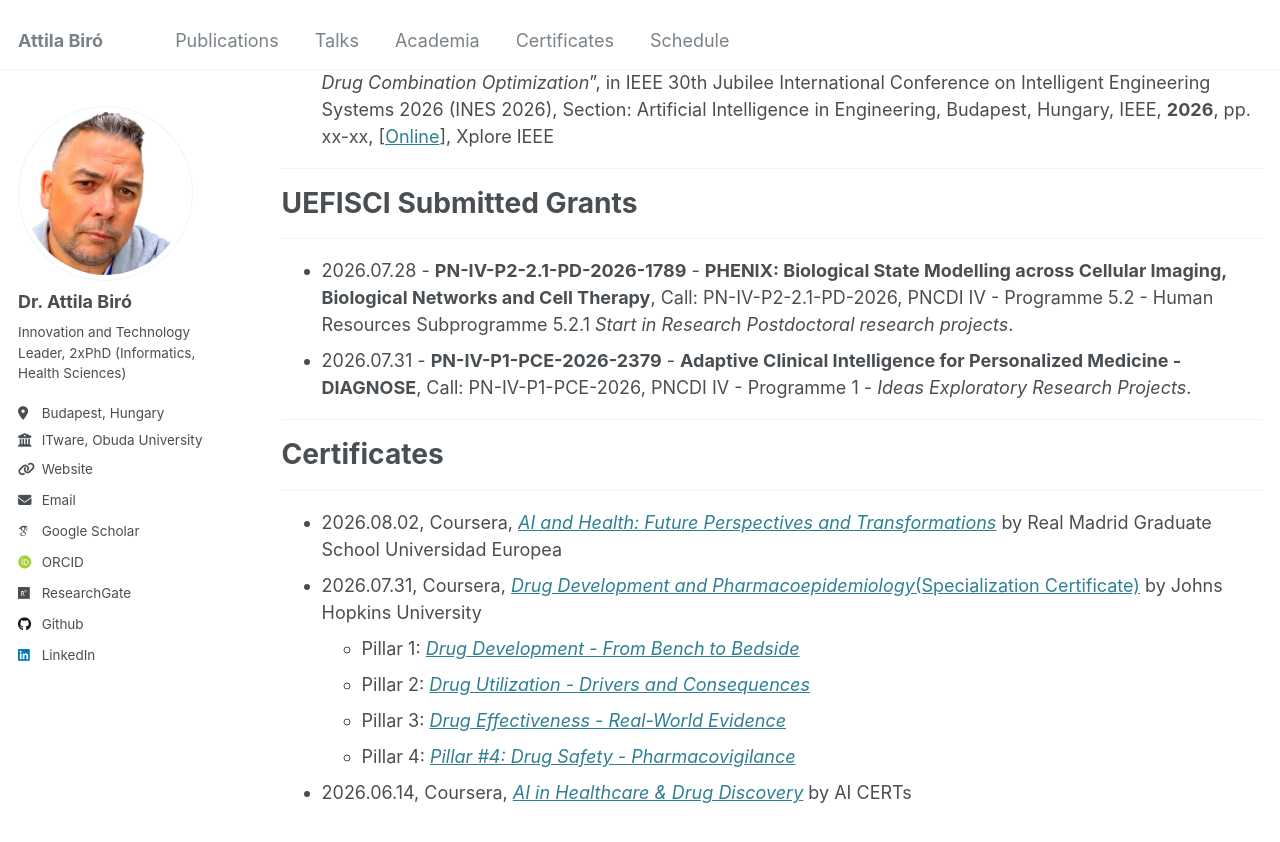
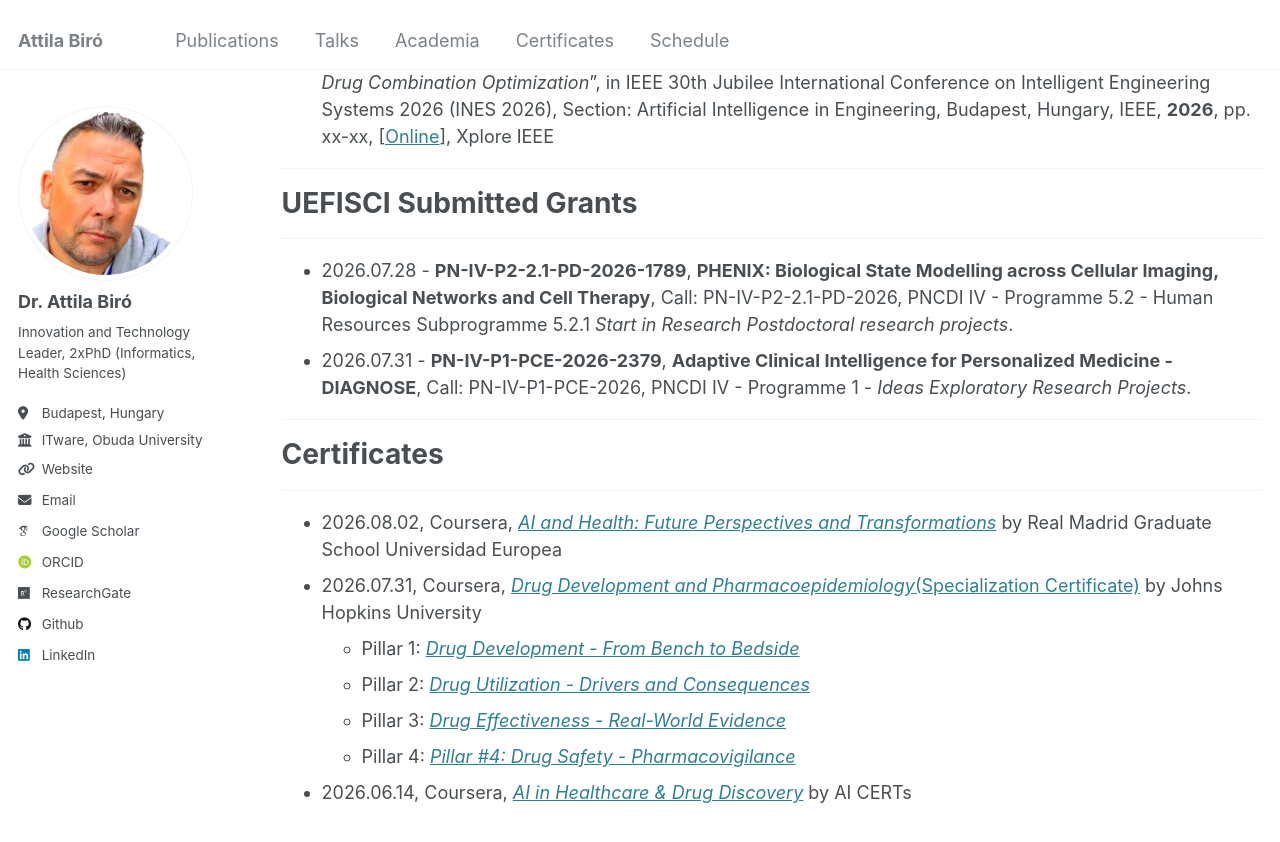
Before and after one commit to biroka/biroka.github.io, a Jekyll site: the page built from _pages/postdoc_umfst.md, in a window 1280 px wide and 900 px high, scrolled down 523 px. Shown: the top 842 px of the window. Built offline with Jekyll 4.4.1, drawn with Linux system fonts in a browser that asks for light colours; some web fonts are replaced.

Commit message:
Reformat grant entries for consistency

```diff
--- a/_pages/postdoc_umfst.md
+++ b/_pages/postdoc_umfst.md
@@ -24,8 +24,8 @@ author_profile: true
 ***
 # UEFISCI Submitted Grants
 ***
-* 2026.07.28 - **PN-IV-P2-2.1-PD-2026-1789** - **PHENIX: Biological State Modelling across Cellular Imaging, Biological Networks and Cell Therapy**, Call: PN-IV-P2-2.1-PD-2026, PNCDI IV - Programme 5.2 - Human Resources Subprogramme 5.2.1 _Start in Research Postdoctoral research projects_.
-* 2026.07.31 - **PN-IV-P1-PCE-2026-2379** - **Adaptive Clinical Intelligence for Personalized Medicine - DIAGNOSE**, Call: PN-IV-P1-PCE-2026, PNCDI IV - Programme 1 - _Ideas Exploratory Research Projects_.
+* 2026.07.28 - **PN-IV-P2-2.1-PD-2026-1789**, **PHENIX: Biological State Modelling across Cellular Imaging, Biological Networks and Cell Therapy**, Call: PN-IV-P2-2.1-PD-2026, PNCDI IV - Programme 5.2 - Human Resources Subprogramme 5.2.1 _Start in Research Postdoctoral research projects_.
+* 2026.07.31 - **PN-IV-P1-PCE-2026-2379**, **Adaptive Clinical Intelligence for Personalized Medicine - DIAGNOSE**, Call: PN-IV-P1-PCE-2026, PNCDI IV - Programme 1 - _Ideas Exploratory Research Projects_.
 
 ***
 # Certificates
```
